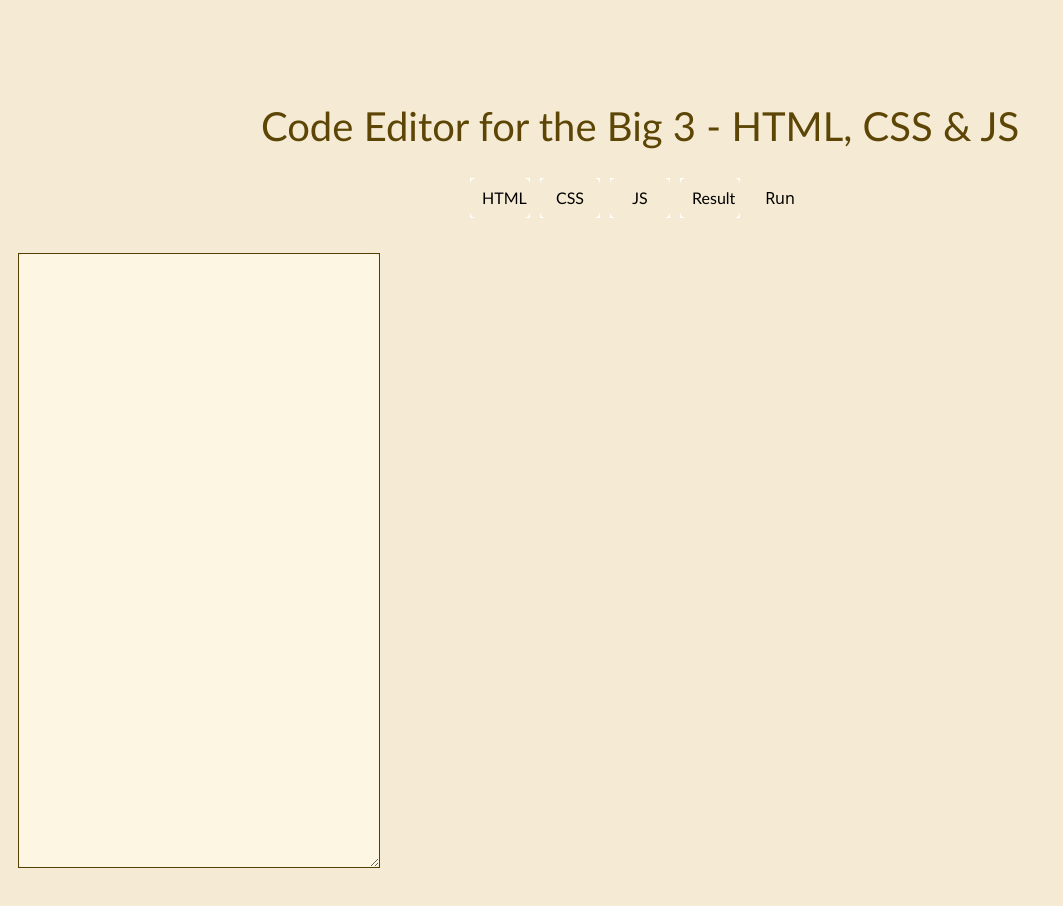
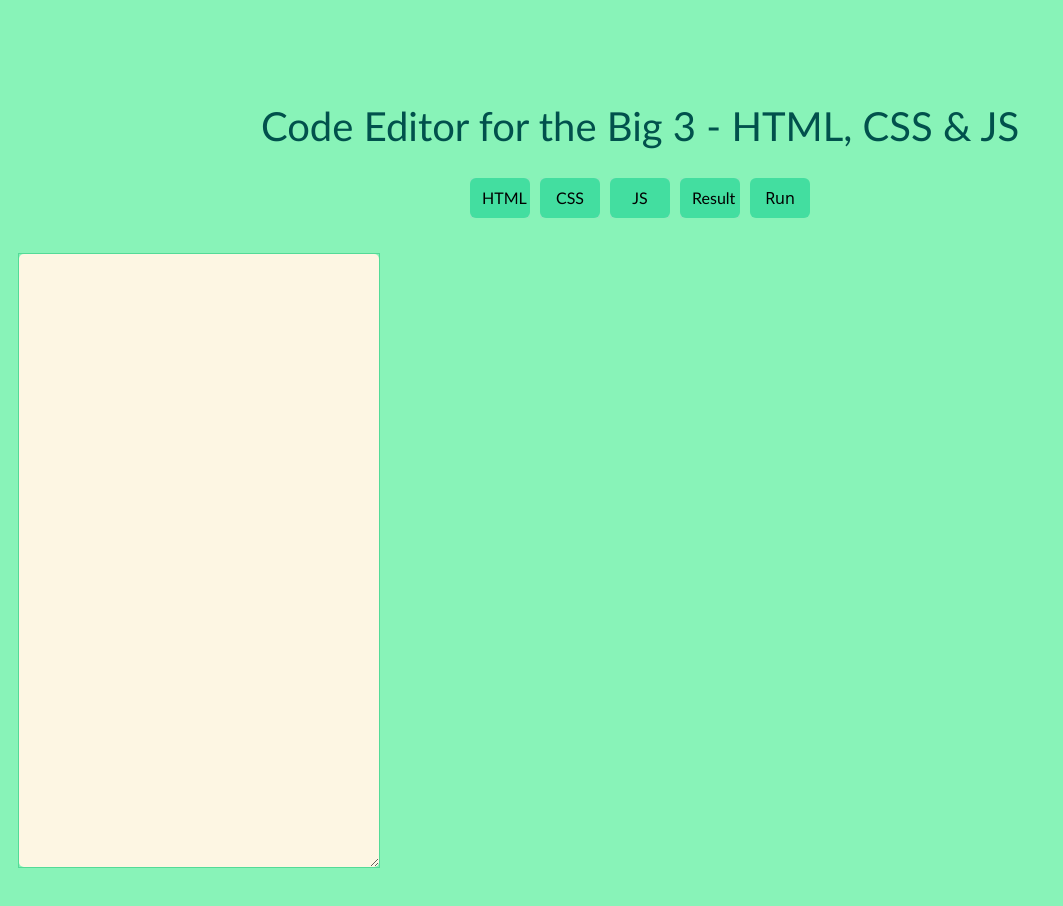
Before and after one commit to srii5477/Online-Code-Editor, a plain HTML site: page index.html in a window 1280 px wide. Both pictures are taken after a click on the element "HTML". Shown: the top 906 px of the page, without its empty margins (0-1063 px from the left). Drawn offline with nearby package versions, Linux system fonts and the light colour scheme; a small style sheet from the web is missing.

Commit message:
fix design

```diff
--- a/sampleoutput.html
+++ b/sampleoutput.html
@@ -5,7 +5,7 @@
     <meta name="viewport" content="width=device-width, initial-scale=1.0">
     <title>Output</title>
 </head>
-<body style="background-color:rgb(245, 235, 212); color: rgb(74, 45, 3);">
+<body style=" color: rgb(1, 50, 34);">
     <h3>Your output should appear here upon pressing "Run".</h3>
 </body>
 </html>
--- a/style.css
+++ b/style.css
@@ -1,9 +1,9 @@
 body{
-    background-color:rgb(245, 235, 212);
+    background-color:rgb(136, 243, 184);
     margin-top: 8%;
 }
 .big-title{
-    color:rgb(92, 69, 5);
+    color:rgb(1, 81, 76);
     font-family:'Gill Sans', 'Gill Sans MT', Calibri, 'Trebuchet MS', sans-serif;
     text-align:center;
 }
@@ -32,7 +32,7 @@ body{
 .one,.two,.three,.four{
     height:40px;
     width:60px;
-    background-color:white;
+    background-color:rgb(143, 233, 188);
     font-family:'Gill Sans', 'Gill Sans MT', Calibri, 'Trebuchet MS', sans-serif;
 }
 button {
@@ -60,7 +60,7 @@ label{
 
 }
 .html.open, .css.open, .js.open {
-    border:1px solid rgb(82, 64, 0);
+    border:1px solid rgb(83, 219, 151);
 }
 .html.open pre,
 .html.open textarea,
@@ -87,12 +87,14 @@ textarea {
 }
 
 button {
-    background-color:  rgb(245, 235, 212) !important;
-    border:rgb(82, 64, 0) !important;
-    color: rgb(87, 62, 4);
+    background-color:  rgb(67, 222, 160) !important;
+    border:rgb(0, 82, 45) !important;
+    color: rgb(4, 87, 63);
+    font-size: 15px;
 }
 .result.open{
     grid-column:span 3;
+    border: 0px;
 }
 
 textarea {
```
